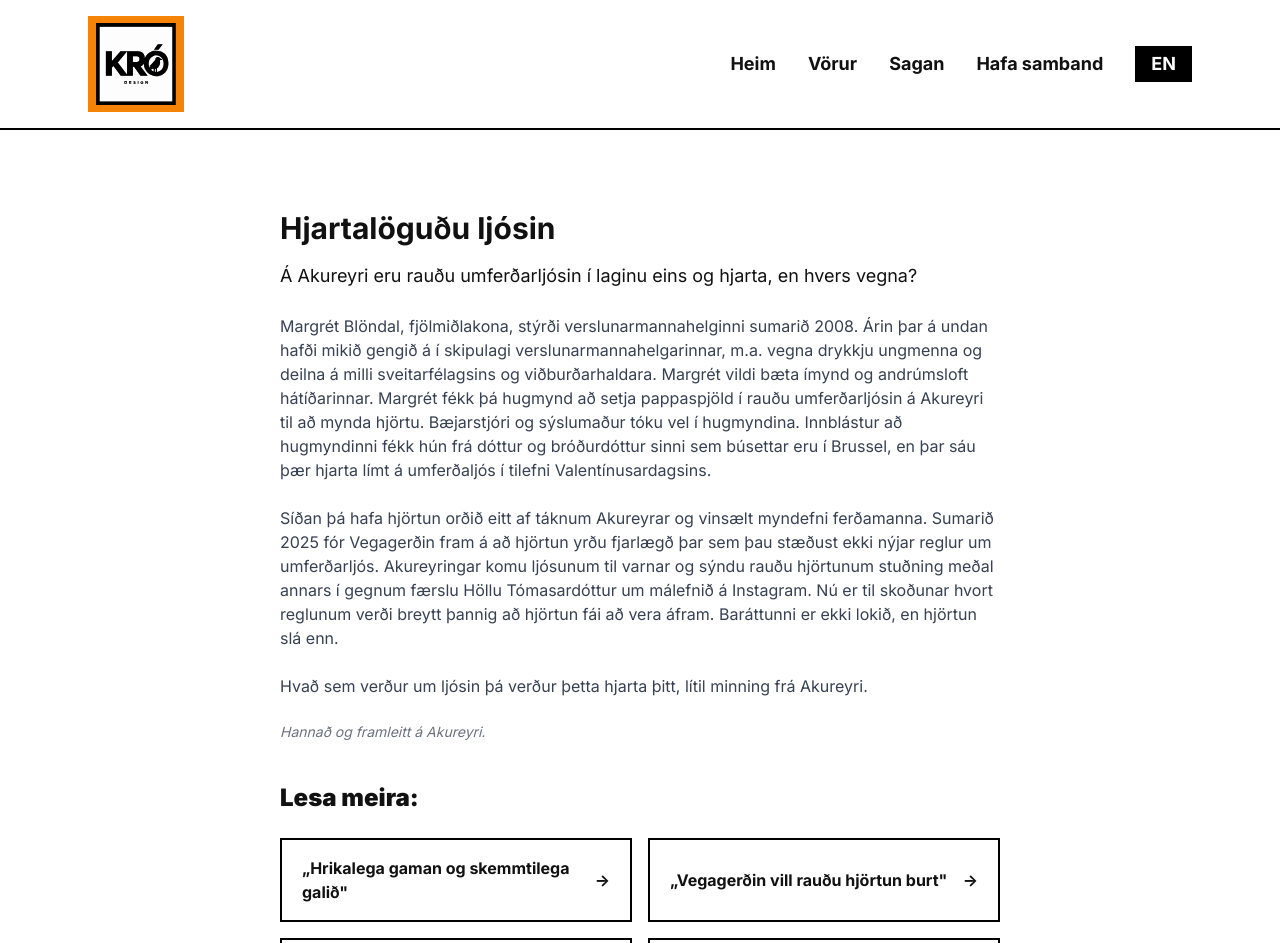
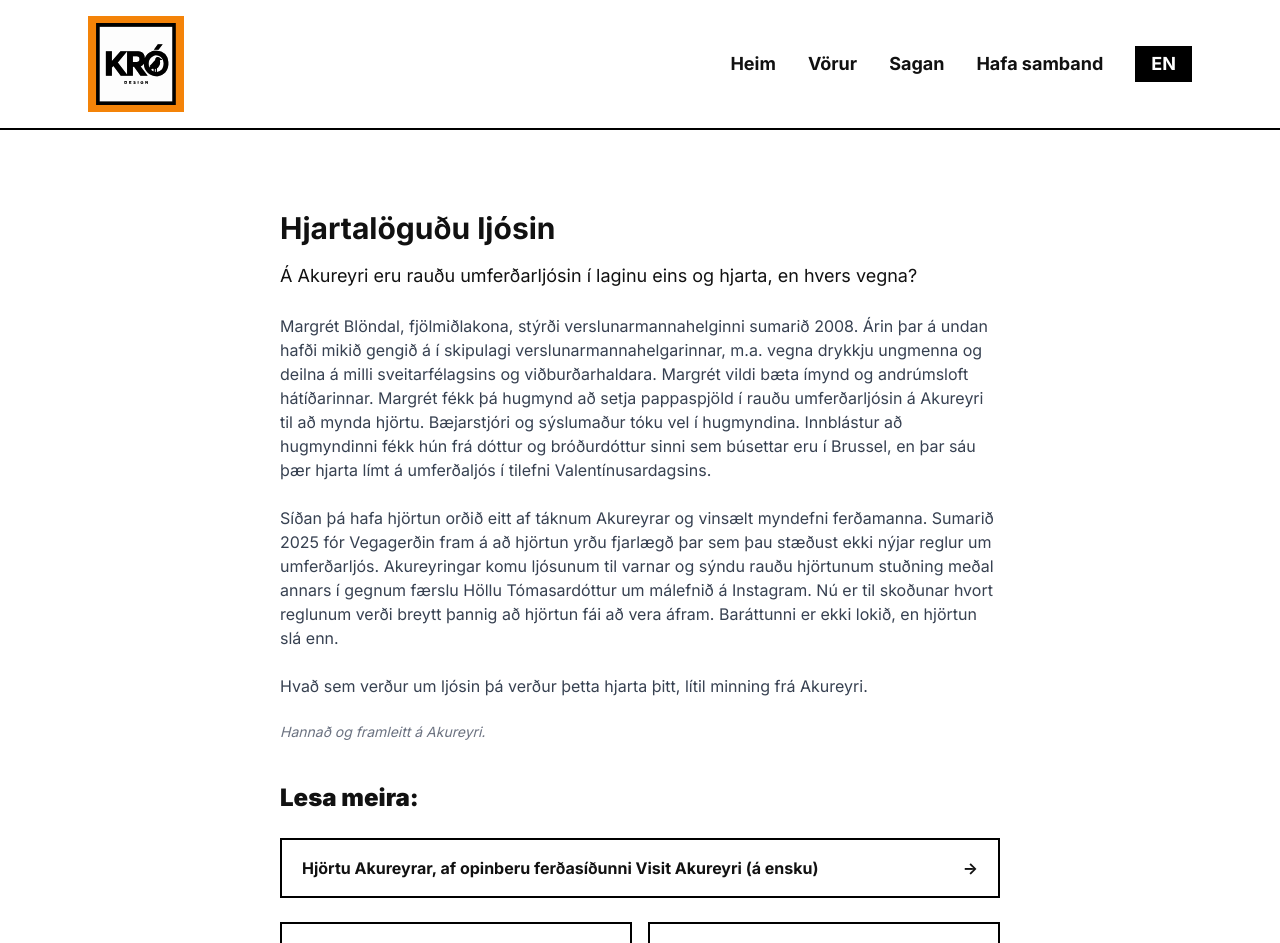
Before and after one commit to kjartano47/krodesign.is, a Next.js app: page /story in a window 1280 px wide. Shown: the top 943 px of the page. Built offline with nearby package versions, Linux system fonts and the light colour scheme.

Commit message:
adding more fixes

```diff
--- a/locales/en.json
+++ b/locales/en.json
@@ -16,7 +16,7 @@
   "navContact": "Contact",
   "heroTagline": "Designed and made in Akureyri",
   "heroIntro": "KRÓ Design creates souvenirs rooted in the environment of Akureyri.",
-  "categoriesTitle": "Categories",
+  "categoriesTitle": "Products",
   "categoryKippurTitle": "Keychains",
   "categoryKippurDesc": "Keychains with the heart-light, marked Akureyri",
   "categorySeglarTitle": "Fridge Magnets",
@@ -41,6 +41,8 @@
   "storyClosing": "Whatever happens to the lights, this heart will be yours, a small memory from Akureyri.",
   "storyTagline": "Designed and made in Akureyri.",
   "storyReadMoreTitle": "Read more:",
+  "storyLinkOfficial": "Hearts of Akureyri, from the official travel guide to Akureyri",
+  "storyPressNote": "The press coverage below is in Icelandic:",
   "storyLink1": "„Hrikalega gaman og skemmtilega galið\"",
   "storyLink2": "„Vegagerðin vill rauðu hjörtun burt\"",
   "storyLink3": "„Halla forseti blandar sér í götuljósaumræðuna\"",
--- a/locales/is.json
+++ b/locales/is.json
@@ -16,7 +16,7 @@
   "navContact": "Hafa samband",
   "heroTagline": "Hannað og framleitt á Akureyri",
   "heroIntro": "KRÓ Design hannar og framleiðir minjagripi sem eru byggðir á umhverfinu á Akureyri.",
-  "categoriesTitle": "Flokkar",
+  "categoriesTitle": "Vörur",
   "categoryKippurTitle": "Kippur",
   "categoryKippurDesc": "Lyklakippur með hjarta-ljósinu, merktar Akureyri",
   "categorySeglarTitle": "Seglar",
@@ -41,6 +41,8 @@
   "storyClosing": "Hvað sem verður um ljósin þá verður þetta hjarta þitt, lítil minning frá Akureyri.",
   "storyTagline": "Hannað og framleitt á Akureyri.",
   "storyReadMoreTitle": "Lesa meira:",
+  "storyLinkOfficial": "Hjörtu Akureyrar, af opinberu ferðasíðunni Visit Akureyri (á ensku)",
+  "storyPressNote": "",
   "storyLink1": "„Hrikalega gaman og skemmtilega galið\"",
   "storyLink2": "„Vegagerðin vill rauðu hjörtun burt\"",
   "storyLink3": "„Halla forseti blandar sér í götuljósaumræðuna\"",
--- a/pages/story.tsx
+++ b/pages/story.tsx
@@ -8,7 +8,12 @@ export default function Story() {
   const { locale } = useRouter()
   const t = locale === 'en' ? enLocale : isLocale
 
-  const readMoreLinks = [
+  const officialLink = {
+    href: 'https://www.visitakureyri.is/en/see-and-do/attractions/hearts-of-akureyri',
+    text: t.storyLinkOfficial,
+  }
+
+  const pressLinks = [
     { href: 'https://www.akureyri.net/is/mannlif/hrikalega-gaman-og-skemmtilega-galid', text: t.storyLink1 },
     { href: 'https://www.akureyri.net/is/frettir/vegagerdin-vill-raudu-hjortun-burt', text: t.storyLink2 },
     { href: 'https://www.visir.is/g/20252744572d/halla-for-seti-blandar-ser-i-gotu-ljosaumraeduna', text: t.storyLink3 },
@@ -30,8 +35,21 @@ export default function Story() {
           {t.storyTagline && <p className="mb-10 italic text-sm text-gray-500">{t.storyTagline}</p>}
 
           <h2 className="text-2xl font-black mb-6">{t.storyReadMoreTitle}</h2>
+          <div className="grid grid-cols-1 gap-4 mb-6">
+            <a
+              href={officialLink.href}
+              target="_blank"
+              rel="noopener noreferrer"
+              className="group flex items-center justify-between gap-3 border-2 border-black px-5 py-4 font-bold hover:bg-kroOrange transition-colors duration-150"
+            >
+              <span>{officialLink.text}</span>
+              <span className="group-hover:translate-x-1 transition-transform">→</span>
+            </a>
+          </div>
+
+          {t.storyPressNote && <p className="mb-4 text-sm text-gray-500">{t.storyPressNote}</p>}
           <div className="grid grid-cols-1 sm:grid-cols-2 gap-4">
-            {readMoreLinks.map((link) => (
+            {pressLinks.map((link) => (
               <a
                 key={link.href}
                 href={link.href}
```
